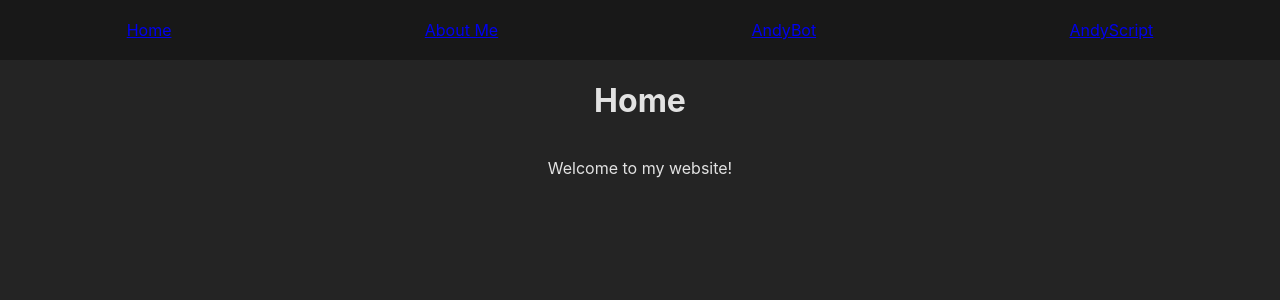
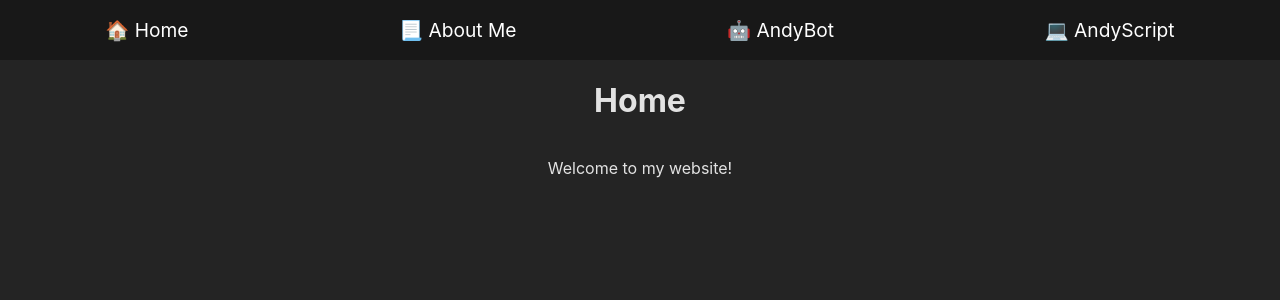
Before and after one commit to Lancito01/lancito01.dev, a React (Vite) app: page / in a window 1280 px wide. Shown: the top 300 px of the page. Built offline with nearby package versions, Linux system fonts and the light colour scheme.

Commit message:
simple navbar styling

```diff
--- a/src/Components/layout/Navbar.css
+++ b/src/Components/layout/Navbar.css
@@ -8,3 +8,16 @@ nav {
     background-color: rgb(24, 24, 24);
     align-items: center;
 }
+
+a {
+    padding: 7.5px;
+    text-decoration: none;
+    color: white;
+    font-size: 1.2em;
+    border-radius: 5px;
+}
+
+a:hover {
+    background-color: rgba(255, 255, 255, 0.1);
+    transition: background-color 0.1s;
+}
--- a/src/Components/layout/Navbar.jsx
+++ b/src/Components/layout/Navbar.jsx
@@ -4,10 +4,10 @@ import './Navbar.css'
 const Navbar = () => {
   return (
     <nav>
-        <Link to="/">Home</Link>
-        <Link to="/about">About Me</Link>
-        <Link to="/andybot">AndyBot</Link>
-        <Link to="/andyscript">AndyScript</Link>
+        <Link to="/">🏠 Home</Link>
+        <Link to="/about">📃 About Me</Link>
+        <Link to="/andybot">🤖 AndyBot</Link>
+        <Link to="/andyscript">💻 AndyScript</Link>
     </nav>
   )
 }
```
